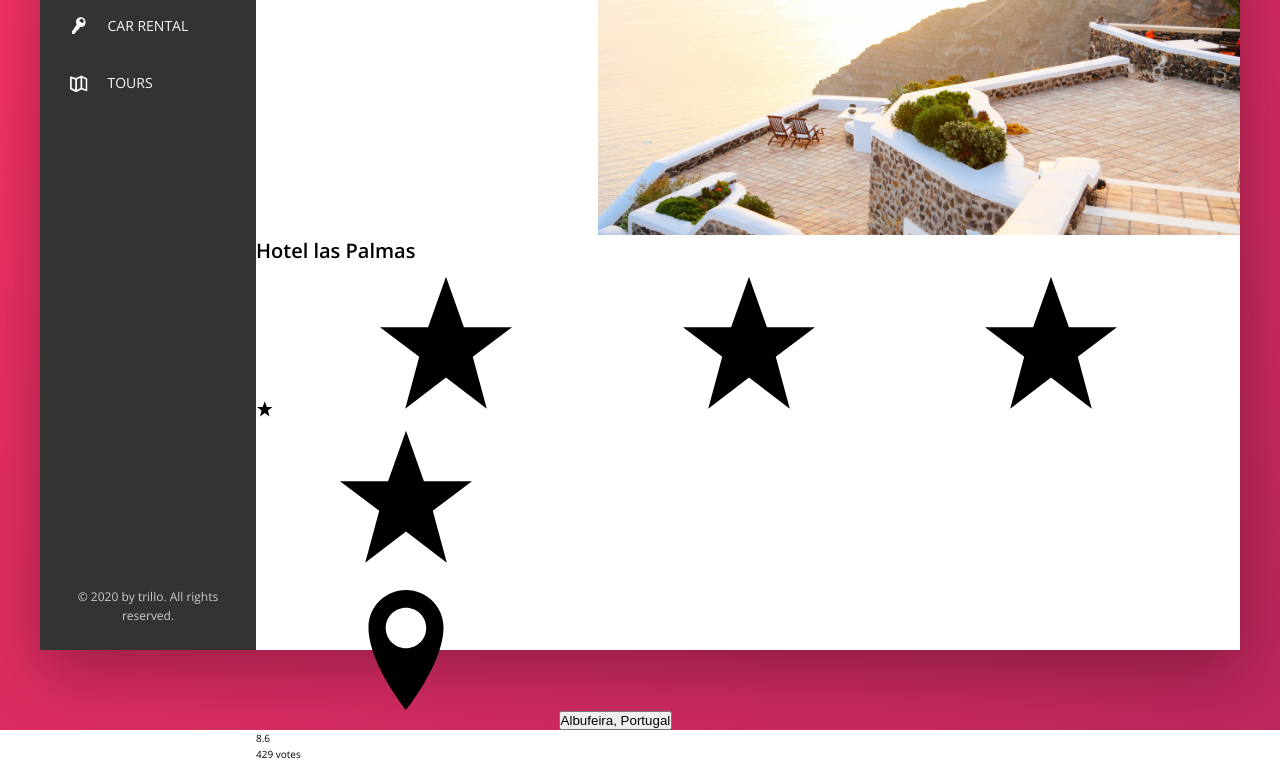
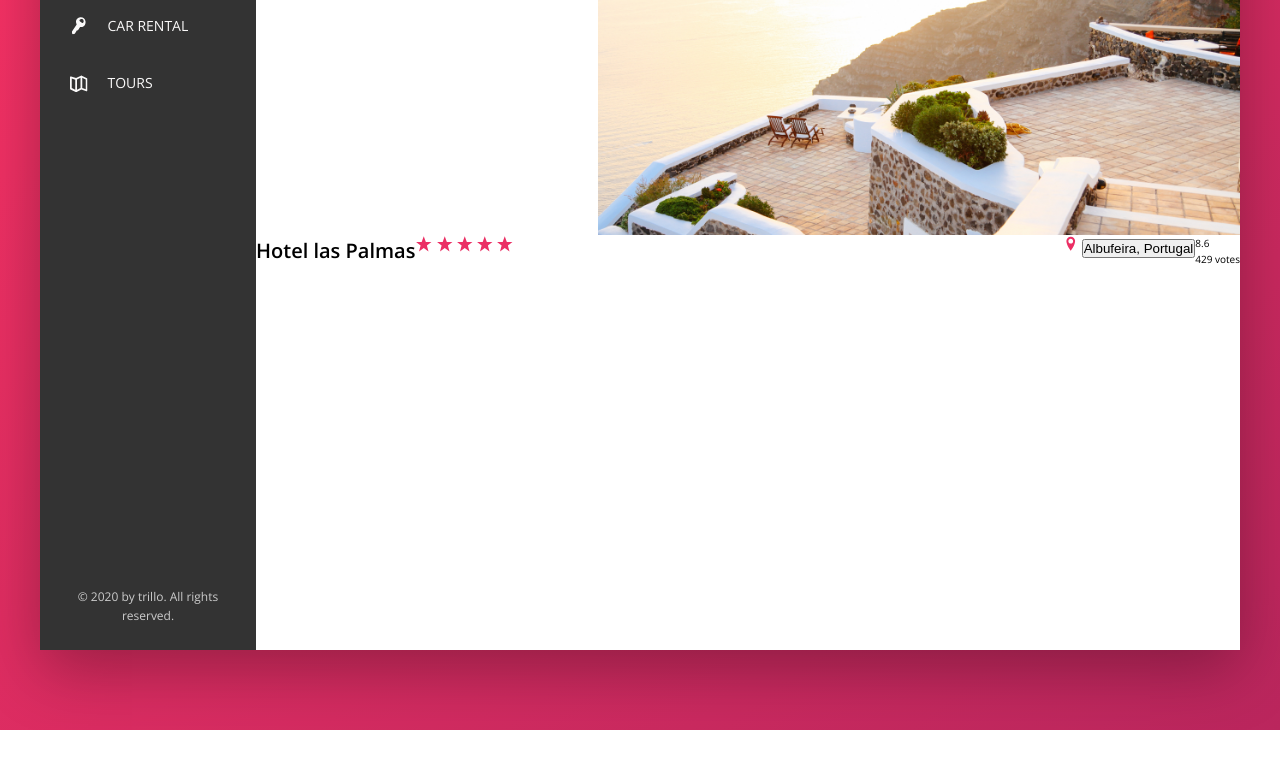
Before and after one commit to ssonko94/trillo-project, a website: page index.html in a window 1280 px wide. Shown: the part 300-1062 px from the top of the page. After the commit the page ends 1030 px from the top, so only its background shows below. Drawn offline with nearby package versions, Linux system fonts and the light colour scheme.

Commit message:
added styles for the main header items

```diff
--- a/index.html
+++ b/index.html
@@ -133,7 +133,7 @@
             </h1>
 
             <div class="overview__stars">
-              <svg class="side-nav__icon">
+              <svg class="overview__icon-star">
                 <use xlink:href="img/sprite.svg#icon-star"></use>
               </svg>
               <svg class="overview__icon-star">
--- a/sass/_components.scss
+++ b/sass/_components.scss
@@ -196,3 +196,36 @@
     display: block;
   }
 }
+
+//////////////////////////////////////////
+////////// Hotel Overview
+
+.overview {
+  display: flex;
+
+  &__heading {
+  }
+
+  &__stars {
+    margin-right: auto;
+  }
+
+  &__icon-star,
+  &__icon-location {
+    width: 1.75rem;
+    height: 1.75rem;
+    fill: var(--color-primary);
+  }
+
+  &__location {
+  }
+
+  &__rating {
+  }
+
+  &__rating-average {
+  }
+
+  &__rating-count {
+  }
+}
```
Also changed, not shown: css/style.css.
